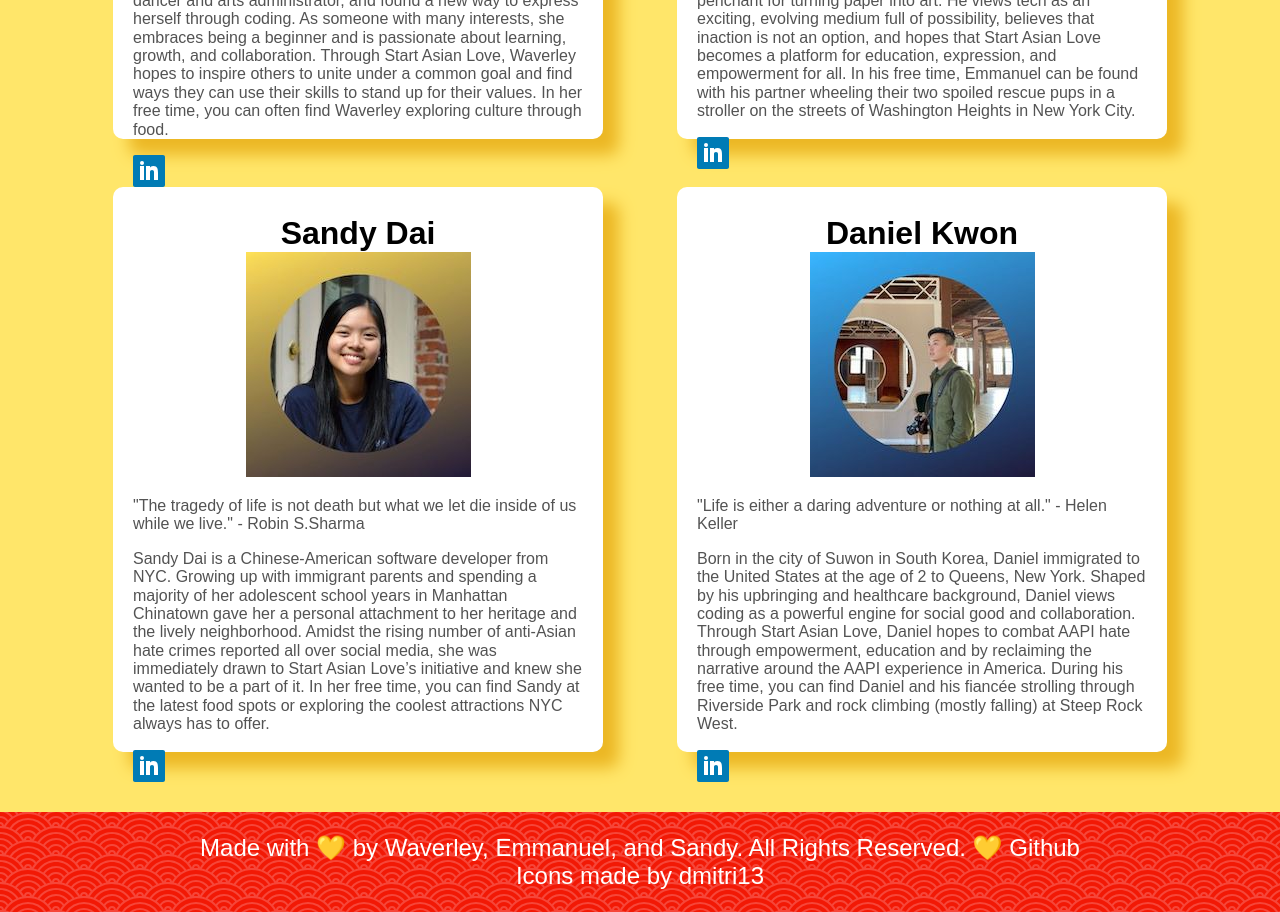
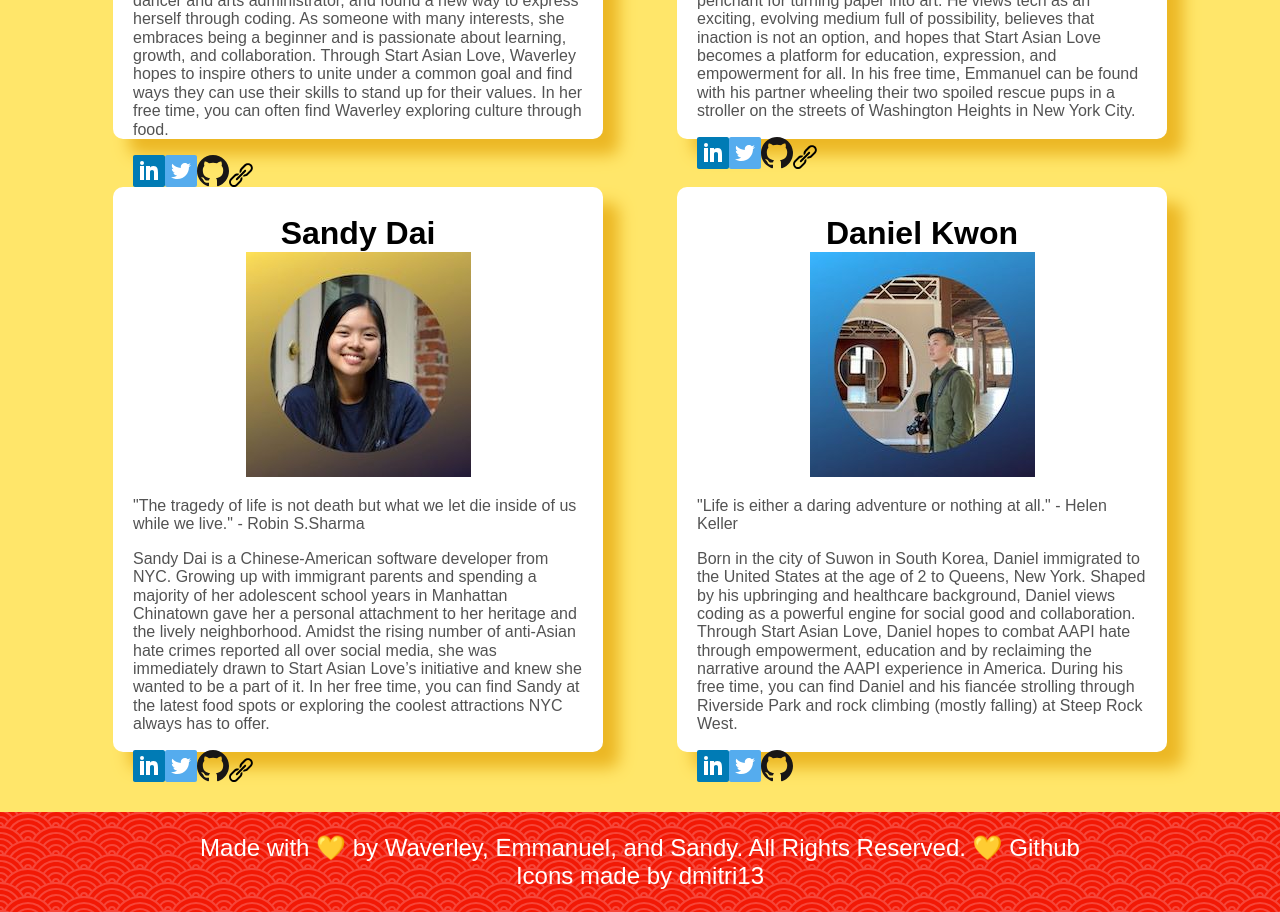
Before and after one commit to wlcreate/Start-Asian-Love, a Next.js app: page /about in a window 1280 px wide. Shown: the part 1120-2032 px from the top of the page. Built offline with nearby package versions, Linux system fonts and the light colour scheme; a web font is replaced by a local one.

Commit message:
displays social icons with clickable links on About page
Co-authored-by: Emmanuel Jose <emjose@gmail.com>
Co-authored-by: Sandy Dai <sandydai98@gmail.com>

```diff
--- a/pages/about.js
+++ b/pages/about.js
@@ -10,6 +10,9 @@ import sandyPhoto from "../public/Profile/Sandy-Dai-Profile.jpeg";
 import danielPhoto from "../public/Profile/Daniel-Kwon-Profile.jpeg";
 
 import LinkedInIcon from "../public/Profile/LinkedIn.svg";
+import TwitterIcon from "../public/Profile/Twitter.svg";
+import GitHubIcon from "../public/Profile/GitHub.svg";
+import PortfolioIcon from "../public/Profile/Portfolio.svg";
 
 export default function About() {
   return (
@@ -99,6 +102,11 @@ export default function About() {
           <LinkedInIcon
             onClick={() => window.open("https://www.linkedin.com/in/waverley-leung/", "_blank")}
           />
+          <TwitterIcon
+            onClick={() => window.open("https://twitter.com/waverley_place", "_blank")}
+          />
+          <GitHubIcon onClick={() => window.open("https://github.com/wlcreate", "_blank")} />
+          <PortfolioIcon onClick={() => window.open("https://waverley-leung.com", "_blank")} />
         </div>
         <div className={styles.profile}>
           <h3>Emmanuel Jose</h3>
@@ -125,6 +133,11 @@ export default function About() {
           <LinkedInIcon
             onClick={() => window.open("https://www.linkedin.com/in/emmanuelpjose/", "_blank")}
           />
+          <TwitterIcon
+            onClick={() => window.open("https://twitter.com/Emmanuel_Labor", "_blank")}
+          />
+          <GitHubIcon onClick={() => window.open("https://github.com/emjose", "_blank")} />
+          <PortfolioIcon onClick={() => window.open("https://www.emmanuel-jose.com/", "_blank")} />
         </div>
         <div className={styles.profile}>
           <h3>Sandy Dai</h3>
@@ -147,6 +160,9 @@ export default function About() {
           <LinkedInIcon
             onClick={() => window.open("https://www.linkedin.com/in/sandydaii/", "_blank")}
           />
+          <TwitterIcon onClick={() => window.open("https://twitter.com/sandaiiyahh", "_blank")} />
+          <GitHubIcon onClick={() => window.open("https://github.com/sandaiiyahh", "_blank")} />
+          <PortfolioIcon onClick={() => window.open("https://sandydai.com/", "_blank")} />
         </div>
         <div className={styles.profile}>
           <h3>Daniel Kwon</h3>
@@ -166,6 +182,8 @@ export default function About() {
           <LinkedInIcon
             onClick={() => window.open("https://www.linkedin.com/in/danielkwon89/", "_blank")}
           />
+          <TwitterIcon onClick={() => window.open("https://twitter.com/dwonkaniel", "_blank")} />
+          <GitHubIcon onClick={() => window.open("https://github.com/danielkwon89", "_blank")} />
         </div>
       </div>
       <Footer />
```
